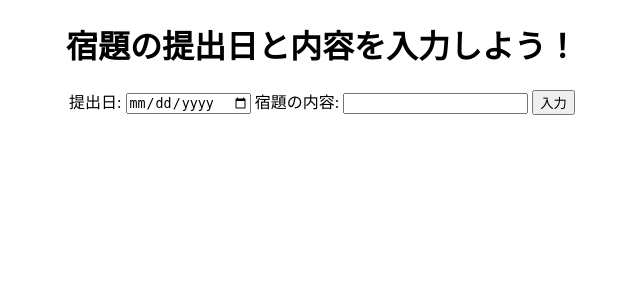
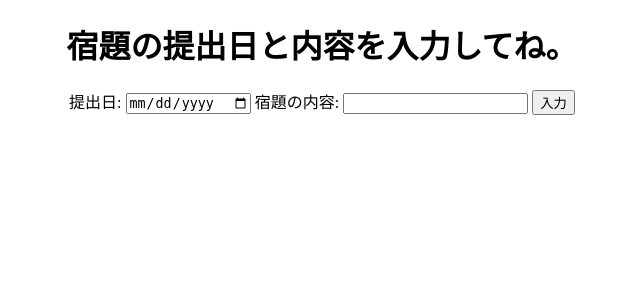
Before and after one commit to hibikino-hakkason/summer-web, a Django app: page /jquery/homework in a window 1280 px wide. Shown: the top 300 px of the page, without its empty margins (318-958 px from the left). Run offline with Django 3.2, Linux system fonts and the light colour scheme.

Commit message:
homework画面にテキストを追加

```diff
--- a/myapp/static/js/homework.js
+++ b/myapp/static/js/homework.js
@@ -2,11 +2,13 @@
 
 // 初期状態
 document.getElementById("homework-table").style.display="none";
+document.getElementById("homework-message").style.display="none";
 
 let homeworks = [];
 // 宿題の提出日と内容が入力された後の動作
 document.getElementById("check-botton").onclick = function() {
     document.getElementById("homework-table").style.display="";
+    document.getElementById("homework-message").style.display="";
     var homework_deadline = document.getElementById("homework-deadline");
     var homework_content = document.getElementById("homework-content");
     var table = document.getElementById("homework-table");
--- a/myapp/templates/homework.html
+++ b/myapp/templates/homework.html
@@ -10,12 +10,14 @@
 
     <body>
         <div class="homework-content">
-            <h1>宿題の提出日と内容を入力しよう！</h1>
+            <h1>宿題の提出日と内容を入力してね。</h1>
             <p>
                 <label>提出日: <input type="date", name="deadline" id="homework-deadline"></label>
                 <label>宿題の内容: <input type="text", name="homework" id="homework-content"></label>
                 <input type="button", value="入力" id="check-botton">
             </p>
+
+            <h2 id="homework-message">この順番で取り組もう！</h2>
 
             <table id="homework-table">
                 <thead>
```
